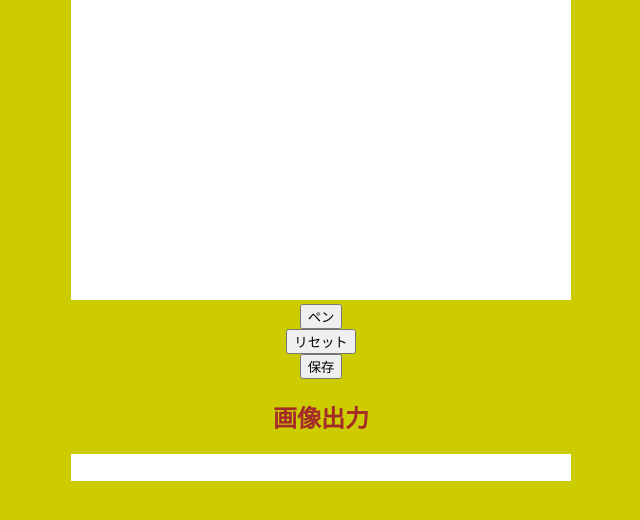
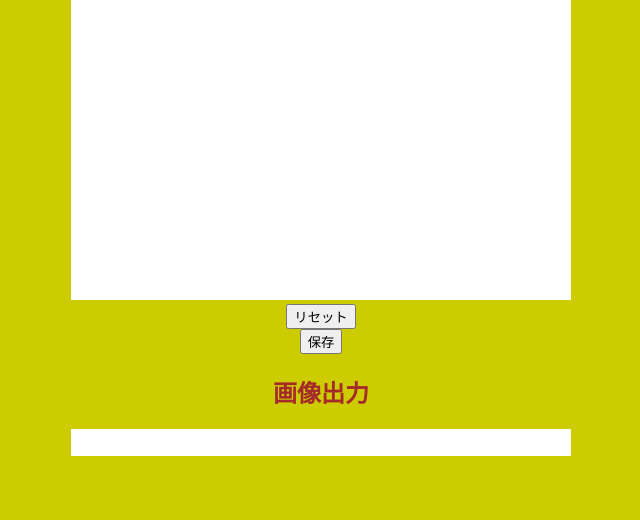
Before and after one commit to HappyKumamoto/canvasBoad1, a plain HTML site: page index.html in a window 1280 px wide. Shown: the whole page, without its empty margins (319-959 px from the left). Drawn offline with Linux system fonts and the light colour scheme.

Commit message:
Update index.html

```diff
--- a/index.html
+++ b/index.html
@@ -9,7 +9,7 @@
 <body>
   <canvas id="canvassample" width="500" height="300"></canvas>
 <div>
-  <button type="button" onclick="colorCange(0)">ペン</button>
+  <!--<button type="button" onclick="colorCange(0)">ペン</button>-->
   <div>
     <button type="button" onclick="resetCanvas()">リセット</button>
   </div>
```
